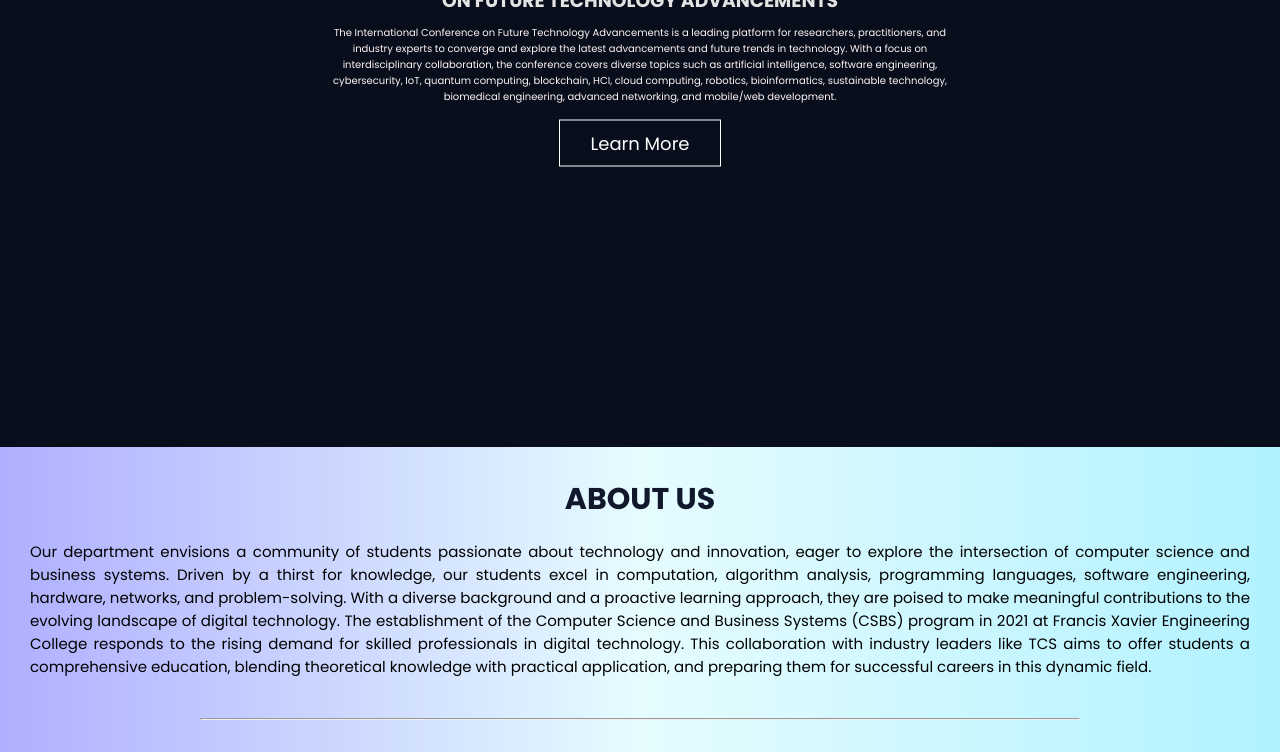
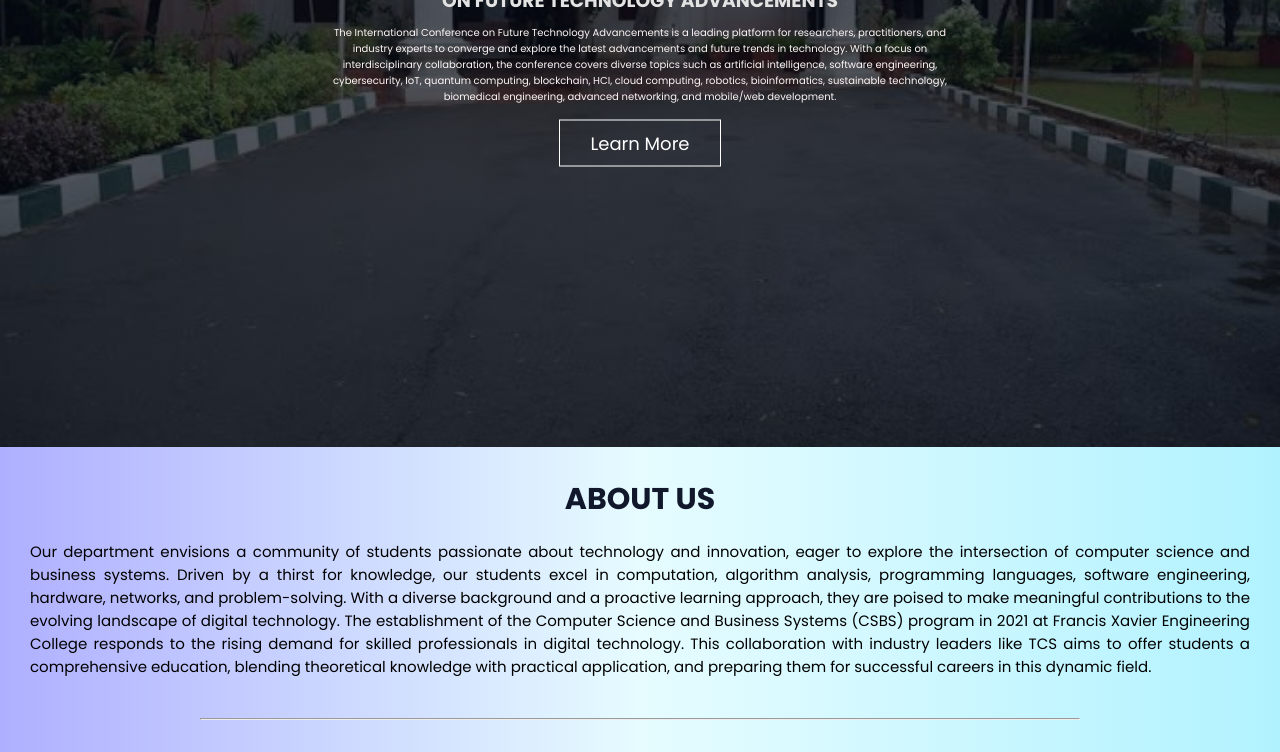
Before and after one commit to abishek77s/icfta-25, a website: page index.html in a window 1280 px wide. Shown: the part 353-1105 px from the top of the page. Drawn offline with nearby package versions, Linux system fonts and the light colour scheme.

Commit message:
Update styele.css

```diff
--- a/styele.css
+++ b/styele.css
@@ -87,7 +87,7 @@ nav-left: 0;
     position: relative;
     width: 100%;
     height: 100vh;
-    background-image:linear-gradient(rgba(4,9,20,0.7),rgba(4,9,20,0.7)), url(images/main.jpeg);
+    background-image:linear-gradient(rgba(4,9,20,0.7),rgba(4,9,20,0.7)), url(main.jpeg);
     background-position: center;
     background-size: cover;
     position: relative;
```
